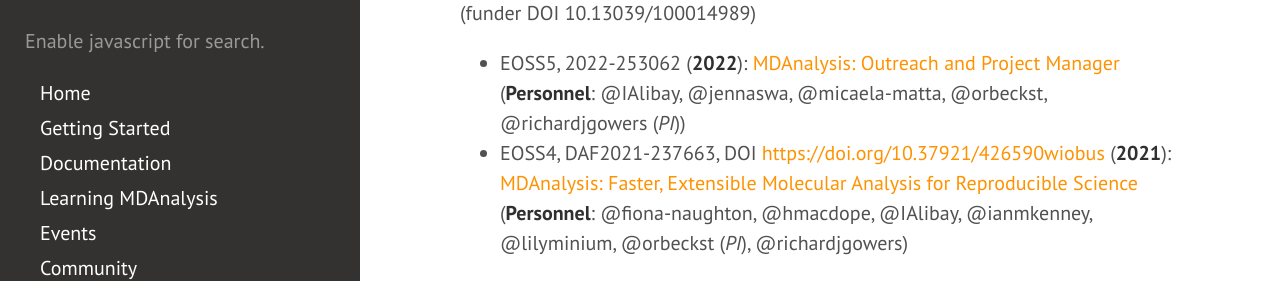
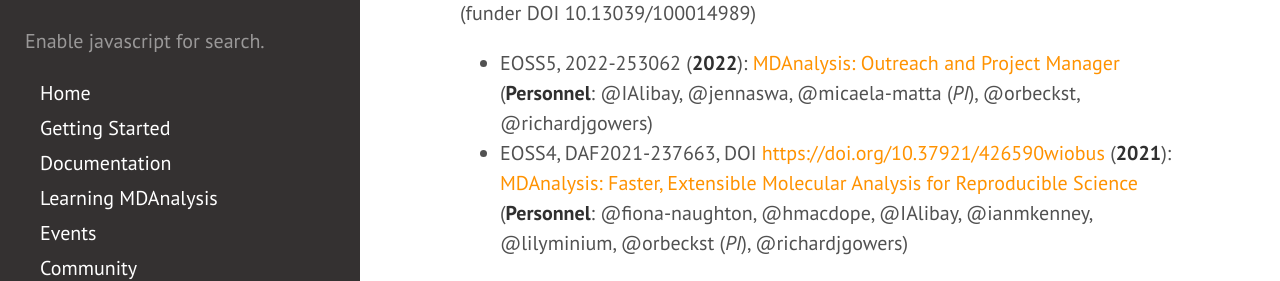
Before and after one commit to MDAnalysis/MDAnalysis.github.io, a Jekyll site: the page built from pages/funding.md, in a window 1280 px wide and 900 px high, scrolled down 1121 px. Shown: the part 180-461 px from the top of the window. Built offline with Jekyll 4.4.1, drawn with Linux system fonts in a browser that asks for light colours; comment, search, counter and statistics services are not loaded.

```diff
--- a/pages/funding.md
+++ b/pages/funding.md
@@ -40,7 +40,7 @@ tax adviser or the IRS about your particular tax situation.
 
 MDAnalysis has been supported by the [Essential Open Source for Science](https://chanzuckerberg.com/rfa/essential-open-source-software-for-science/) (EOSS) program from the CZI Donor-Advised Fund (DAF), an advised fund of Silicon Valley Community Foundation (funder DOI 10.13039/100014989)
 
-- EOSS5, 2022-253062 (**2022**): [MDAnalysis: Outreach and Project Manager](https://chanzuckerberg.com/eoss/proposals/mdanalysis-outreach-and-project-manager/) (**Personnel**: @IAlibay, @jennaswa, @micaela-matta, @orbeckst, @richardjgowers (*PI*))
+- EOSS5, 2022-253062 (**2022**): [MDAnalysis: Outreach and Project Manager](https://chanzuckerberg.com/eoss/proposals/mdanalysis-outreach-and-project-manager/) (**Personnel**: @IAlibay, @jennaswa, @micaela-matta (*PI*), @orbeckst, @richardjgowers)
 - EOSS4, DAF2021-237663, DOI [https://doi.org/10.37921/426590wiobus](https://doi.org/10.37921/426590wiobus) (**2021**): [MDAnalysis: Faster, Extensible Molecular Analysis for Reproducible Science](https://chanzuckerberg.com/eoss/proposals/mdanalysis-faster-extensible-molecular-analysis-for-reproducible-science/) (**Personnel**: @fiona-naughton, @hmacdope, @IAlibay, @ianmkenney, @lilyminium, @orbeckst (*PI*), @richardjgowers)
 
 ## [Google](https://opensource.google/)
```
